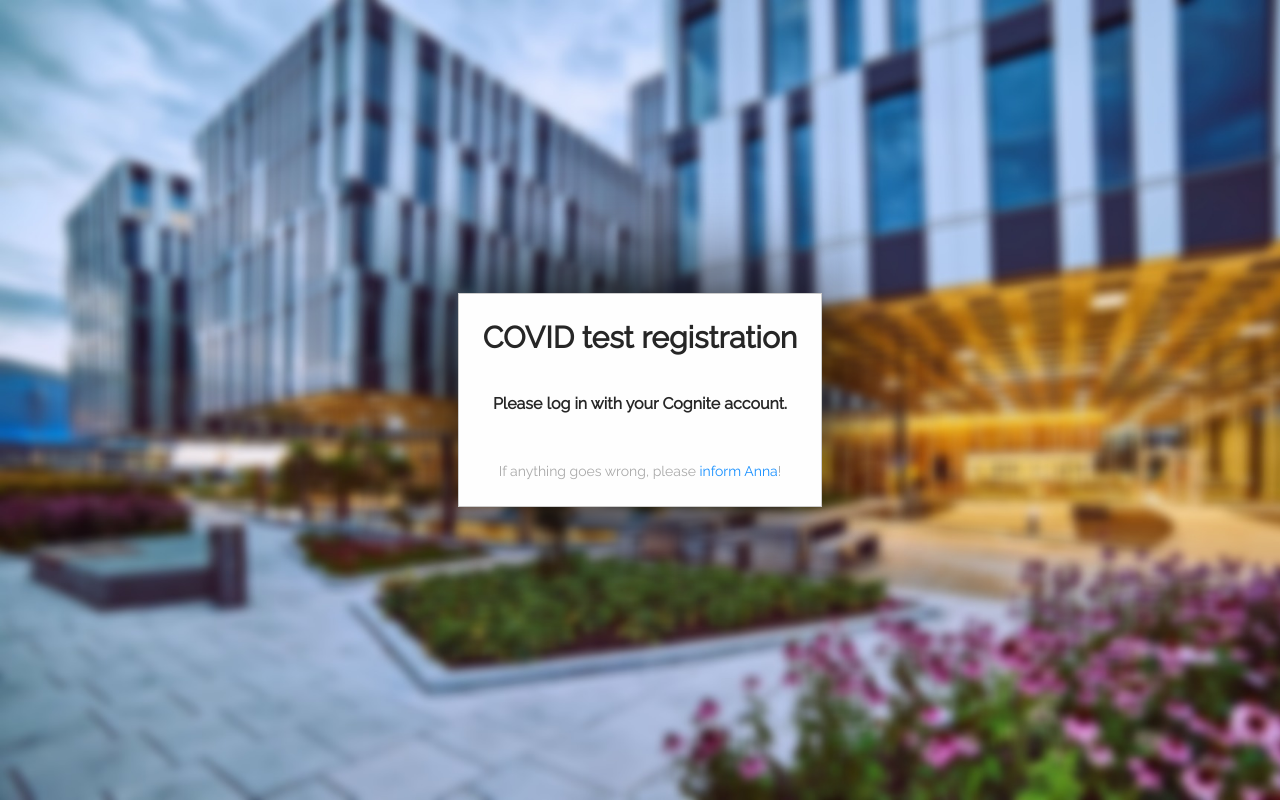
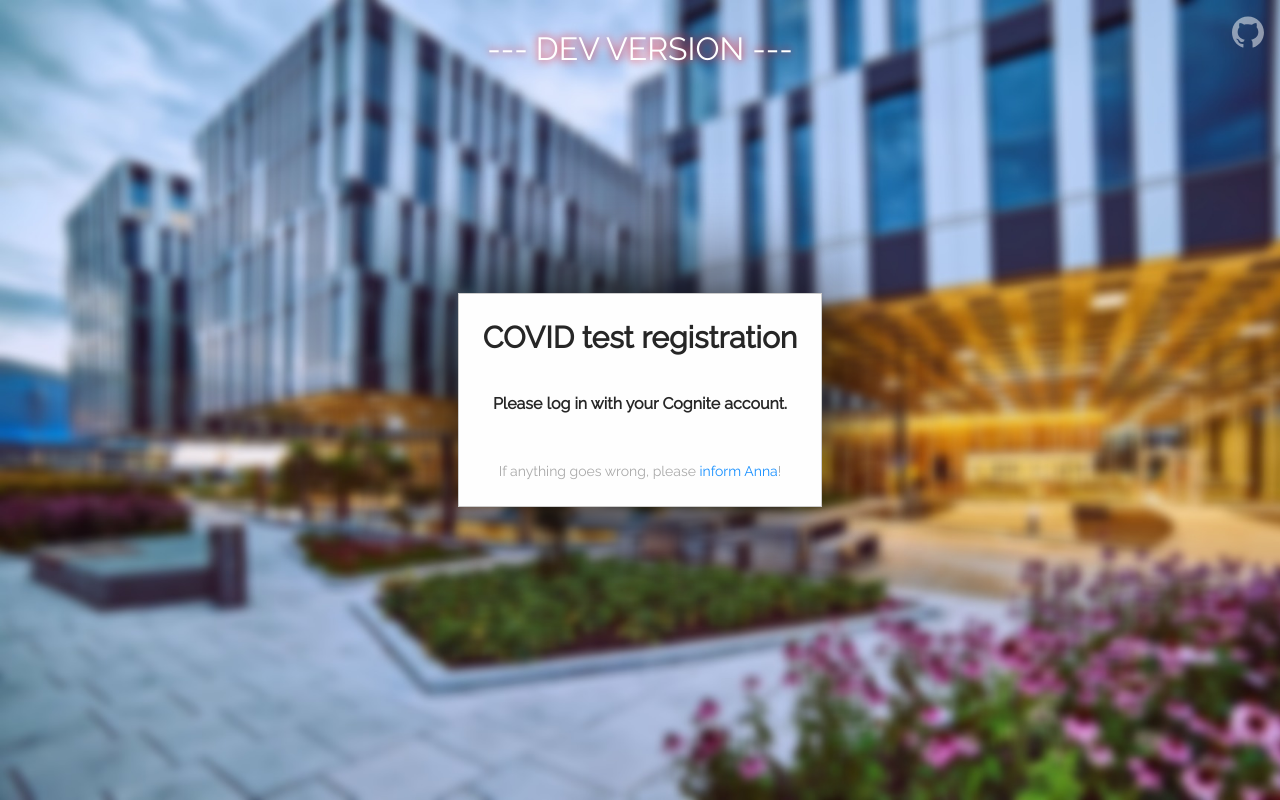
Before and after one commit to agadacz-cognite/covid-project, a React (Create React App) app: page / in a window 1280 px wide. Built offline with nearby package versions, Linux system fonts and the light colour scheme; no server answers.

Commit message:
:alembic: github link + dev env message

```diff
--- /dev/null
+++ b/src/components/LinksBar.tsx
@@ -0,0 +1,41 @@
+import React from 'react';
+import { GithubOutlined } from '@ant-design/icons';
+import styled from 'styled-components';
+
+const Bar = styled.div`
+  position: absolute;
+  top: 0;
+  left: 0;
+  width: 100%;
+  padding: 8px;
+  display: flex;
+  align-items: center;
+  justify-content: flex-end;
+  font-size: 32px;
+
+  & > * {
+    padding: 0 8px;
+  }
+
+  a {
+    text-decoration: none;
+    color: rgba(255, 255, 255, 0.5);
+
+    &:hover {
+      color: rgba(255, 255, 255, 1);
+    }
+  }
+`;
+
+export const LinksBar = (): JSX.Element => {
+  return (
+    <Bar>
+      <a
+        href="https://github.com/agadacz-cognite/covid-project"
+        target="_blank"
+        rel="noreferrer">
+        <GithubOutlined />
+      </a>
+    </Bar>
+  );
+};
--- a/src/components/Table.tsx
+++ b/src/components/Table.tsx
@@ -3,6 +3,6 @@ import styled from 'styled-components';
 
 export const Table = styled(AntdTable)`
   .ant-table-cell {
-    padding: 8px;
+    padding: 4px 8px;
   }
 `;
--- a/src/components/index.tsx
+++ b/src/components/index.tsx
@@ -4,3 +4,4 @@ export * from './Panel';
 export * from './Table';
 export * from './Header';
 export * from './Loader';
+export * from './LinksBar';
--- a/src/pages/App.tsx
+++ b/src/pages/App.tsx
@@ -12,8 +12,8 @@ import PreviewRegistration from './Admin/PreviewRegistration';
 import DaysSelection from './DaysSelection';
 import HourSelection from './HourSelection';
 import { AppContext } from '../context';
-import { Loader } from '../components';
-// import { errorHandler } from '../shared';
+import { Loader, LinksBar } from '../components';
+import { isDev } from '../shared';
 
 const Wrapper = styled.div`
   width: 100%;
@@ -22,6 +22,23 @@ const Wrapper = styled.div`
   margin: auto;
   justify-content: center;
   align-items: center;
+`;
+
+const Dev = styled.div`
+  position: absolute;
+  top: 0;
+  left: 0;
+  width: 100%;
+  padding: 24px;
+  font-size: 32px;
+  display: flex;
+  justify-content: center;
+  align-items: center;
+  color: white;
+  text-shadow: 0 0 10px red;
+  ::after {
+    content: '--- DEV VERSION ---';
+  }
 `;
 
 export default function App(): JSX.Element {
@@ -44,54 +61,72 @@ export default function App(): JSX.Element {
       <Switch>
         <Route exact path="/">
           <Wrapper>
+            {isDev && <Dev />}
+            <LinksBar />
             <Loader $loading={loading} />
             <Home />
           </Wrapper>
         </Route>
         <Route exact path="/start">
           <Wrapper>
+            {isDev && <Dev />}
+            <LinksBar />
             <Loader $loading={loading} />
             <DaysSelection />
           </Wrapper>
         </Route>
         <Route exact path="/choose">
           <Wrapper>
+            {isDev && <Dev />}
+            <LinksBar />
             <Loader $loading={loading} />
             <HourSelection />
           </Wrapper>
         </Route>
         <Route exact path="/admin">
           <Wrapper>
+            {isDev && <Dev />}
+            <LinksBar />
             <Loader $loading={loading} />
             <Admin />
           </Wrapper>
         </Route>
         <Route exact path="/admin/newweek">
           <Wrapper>
+            {isDev && <Dev />}
+            <LinksBar />
             <Loader $loading={loading} />
             <NewRegistration />
           </Wrapper>
         </Route>
         <Route exact path="/admin/editweek/:weekId">
           <Wrapper>
+            {isDev && <Dev />}
+            <LinksBar />
             <Loader $loading={loading} />
             <EditRegistration />
           </Wrapper>
         </Route>
         <Route exact path="/admin/oldweeks">
           <Wrapper>
+            {isDev && <Dev />}
+            <LinksBar />
             <Loader $loading={loading} />
             <OldRegistrations />
           </Wrapper>
         </Route>
         <Route exact path="/admin/preview/:weekId">
           <Wrapper>
+            {isDev && <Dev />}
+            <LinksBar />
             <Loader $loading={loading} />
             <PreviewRegistration />
           </Wrapper>
         </Route>
         <Route>
           <Wrapper>
+            {isDev && <Dev />}
+            <LinksBar />
             <NotFound />
           </Wrapper>
         </Route>
```
